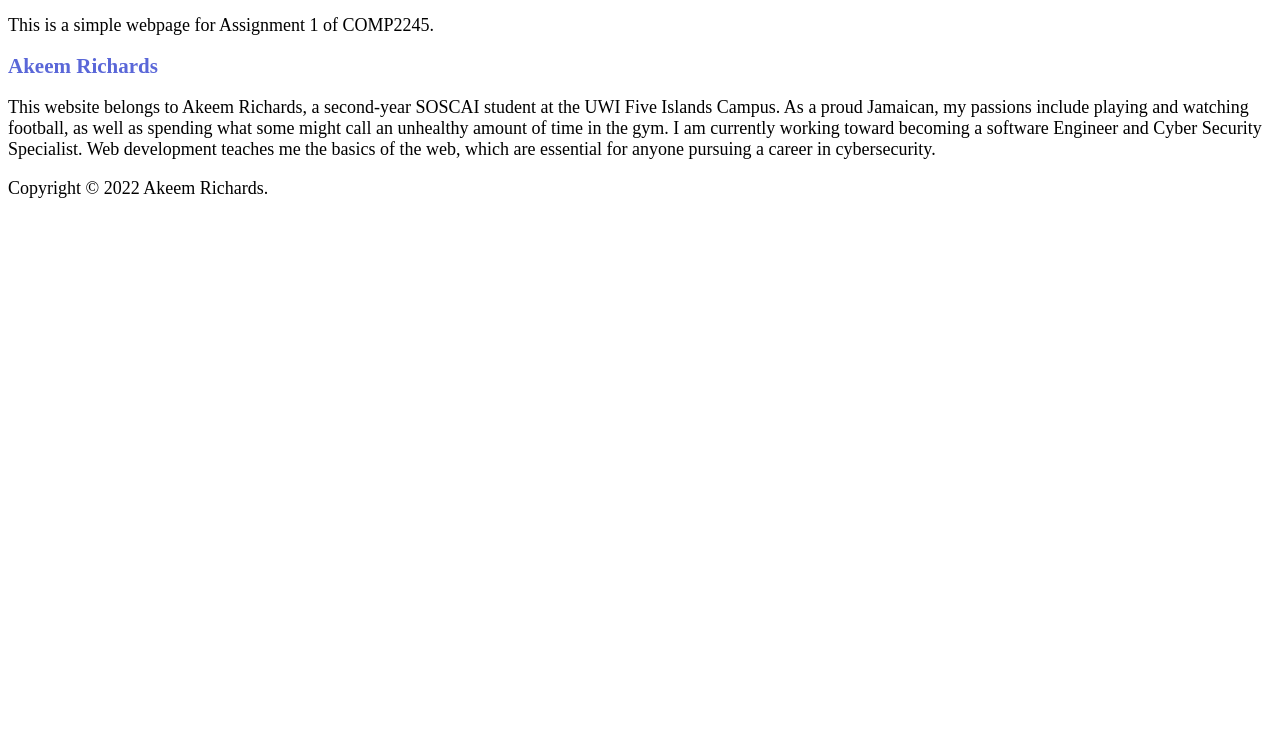
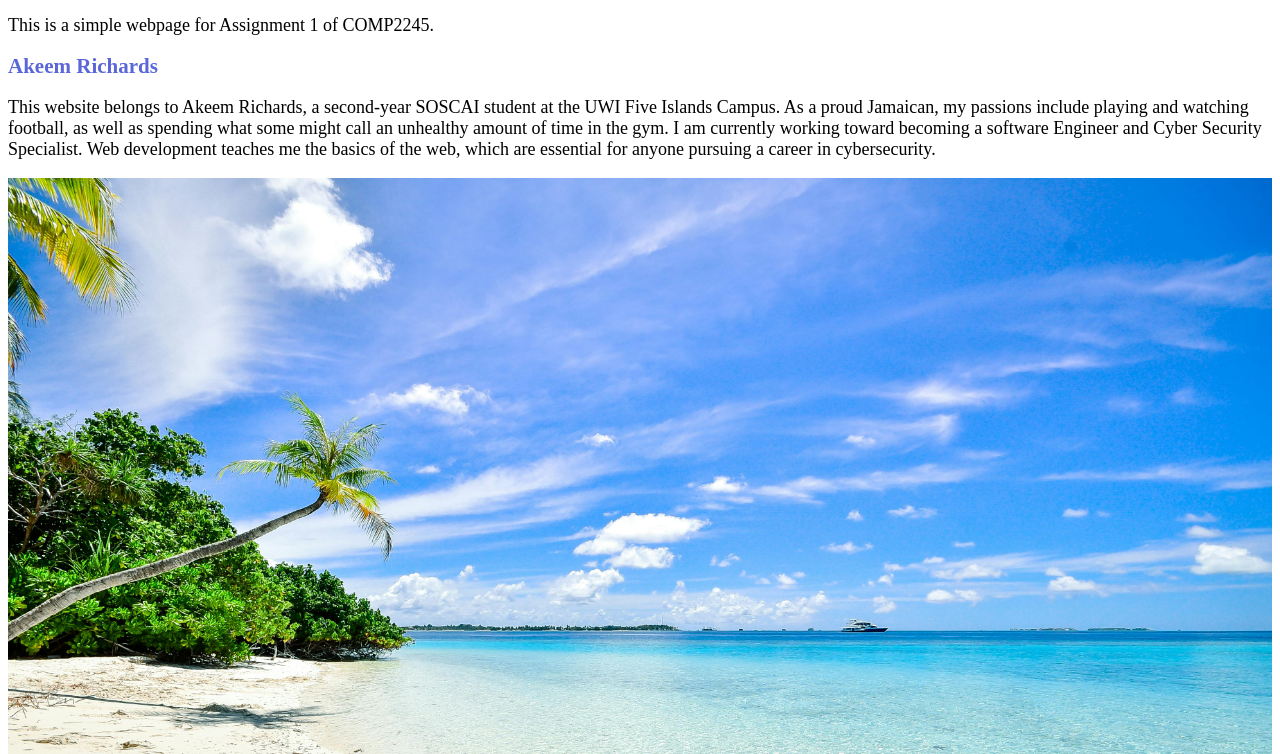
Before and after one commit to AkeemGit/comp2245-assignment1, a plain HTML site: page index.html in a window 1280 px wide. Shown: the part 46-800 px from the top of the page. Drawn offline with Linux system fonts and the light colour scheme.

Commit message:
Adding Image

```diff
--- a/index.html
+++ b/index.html
@@ -19,6 +19,7 @@
                 in the gym. I am currently working toward becoming a software Engineer and Cyber Security Specialist. Web development teaches
                 me the basics of the web, which are essential for anyone pursuing a career in cybersecurity.
             </p>
+            <img src="Beach.jpg" alt="Image of a beach">
         </main>
         <footer>
             <p>Copyright &copy; 2022 Akeem Richards.</p>
--- a/style.css
+++ b/style.css
@@ -11,3 +11,7 @@ h2{
 p{
     font-size: 18px;
 }
+
+img{
+    width: 100%;
+}
```
Also changed, not shown: Beach.jpg (added).
